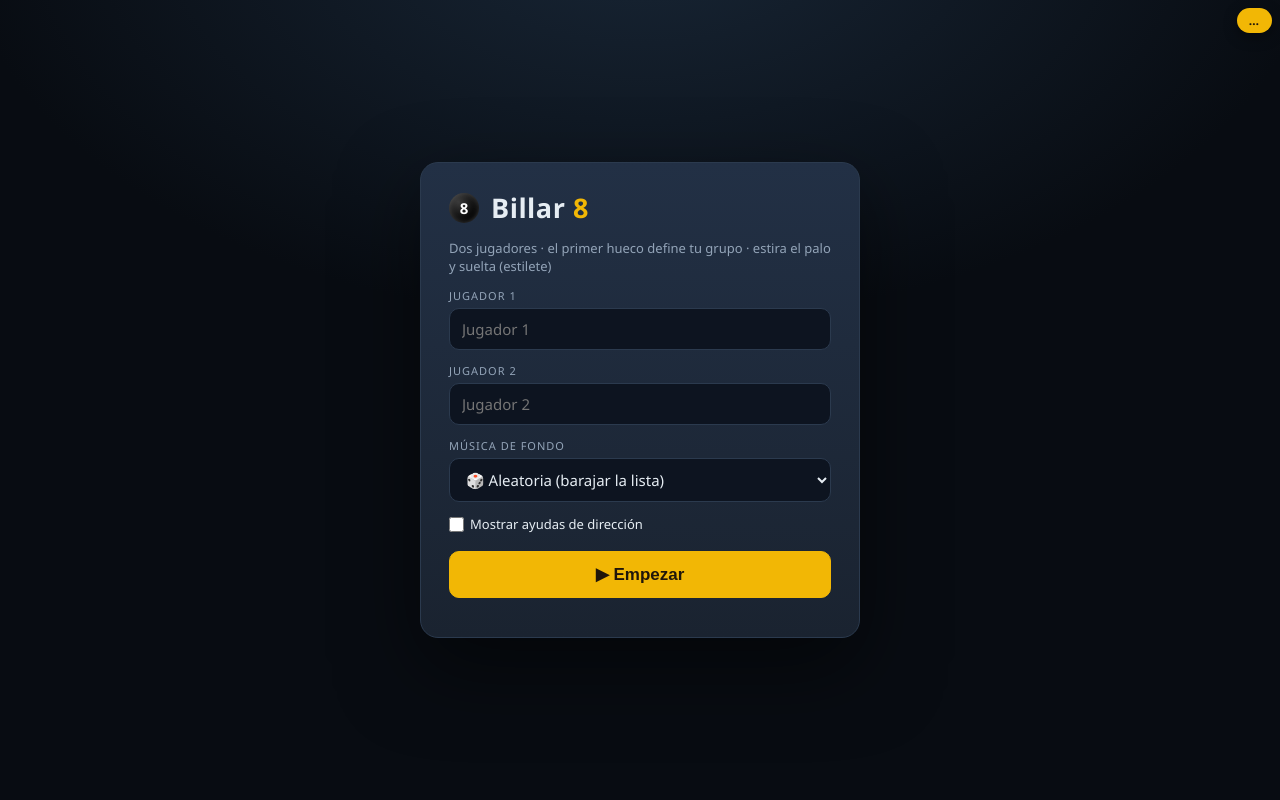
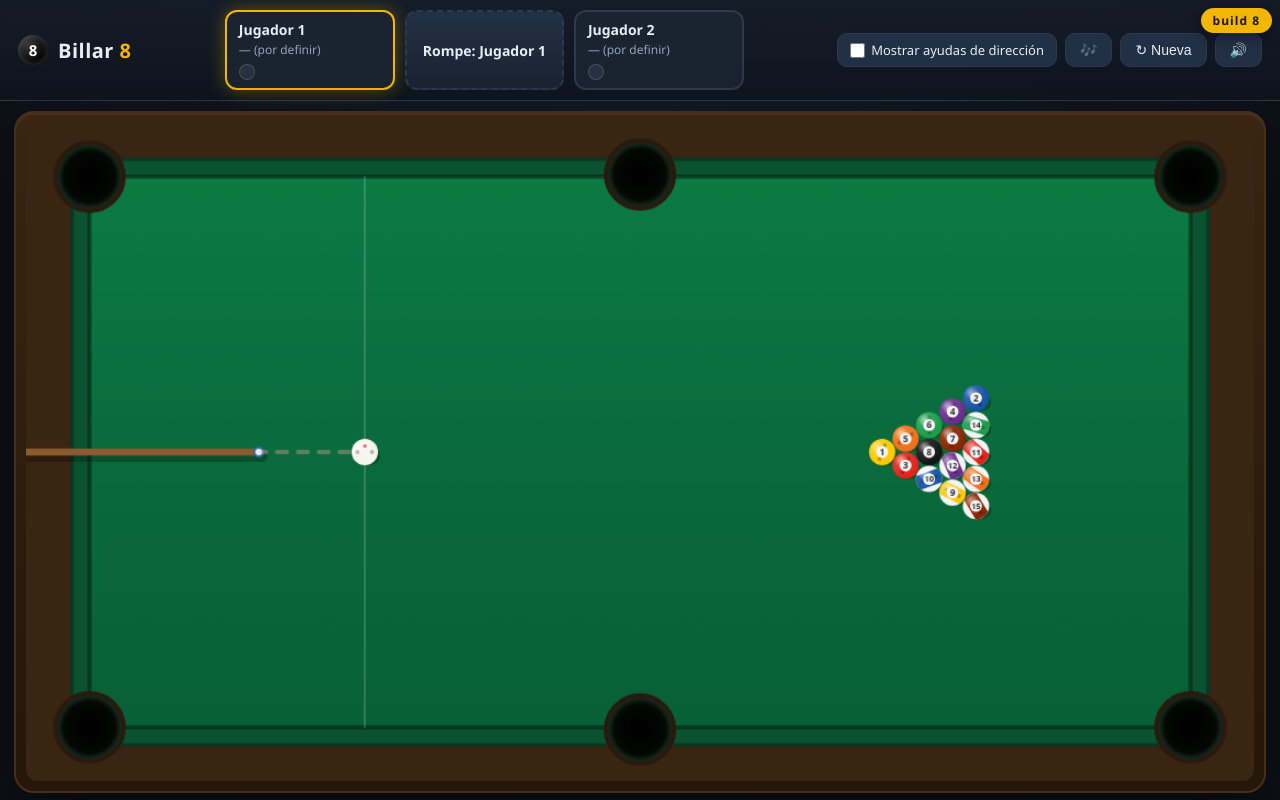
Before and after one commit to katobesto/bzpool, a website: page public/index.html in a window 1280 px wide. Both pictures are taken after a click on the button "▶ Empezar". Shown: the top 800 px of the page. Drawn offline with Linux system fonts and the light colour scheme; no server answers.

Commit message:
build 8: FIX crítico TDZ (BUILD se usaba antes de declararse y mataba todo el game.js en carga) + botones con touchend robusto para iOS (toque tras teclado) + blur del input al empezar + error visible en pantalla si startGame falla

```diff
--- a/public/game.js
+++ b/public/game.js
@@ -33,12 +33,10 @@
     startVer: $("start-ver"),
     buildBadge: $("build-badge"),
   };
-  if (el.buildBadge) el.buildBadge.textContent = "build " + BUILD;
-  if (el.startVer) el.startVer.textContent = "build " + BUILD;
-  console.log("[bzpool] build " + BUILD);
+  // NB: el texto de la insignia se asigna tras declarar BUILD (sección Arranque)
 
   /* ------------------------- Constantes ------------------------- */
-  const BUILD = "7"; // sube este número en cada deploy (se muestra en la pantalla de inicio)
+  const BUILD = "8"; // sube este número en cada deploy (se muestra en la pantalla de inicio)
   const W = canvas.width;   // 1120
   const H = canvas.height;  // 600
   const TABLE = { x: 58, y: 49, w: 1004, h: 502 };
@@ -986,6 +984,9 @@
     el.startScreen.classList.remove("hidden");
   }
   async function startGame() {
+    try {
+      // cierra el teclado móvil si un input lo tiene abierto (iOS)
+      if (document.activeElement && document.activeElement.blur) document.activeElement.blur();
       const n0 = (el.name0.value || "").trim() || "Jugador 1";
       const n1 = (el.name1.value || "").trim() || "Jugador 2";
       saveNames(n0, n1);
@@ -1006,20 +1007,41 @@
       el.startScreen.classList.add("hidden");
       newGame();
       setMsg(n0 + " vs " + n1 + " · " + P(currentPlayer) + " rompe.");
+    } catch (e) {
+      // error visible en pantalla (en el móvil no hay consola a mano)
+      console.error("[bzpool] startGame:", e);
+      setMsg("⚠️ No se pudo empezar: " + (e && e.message ? e.message : e));
+    }
   }
 
   /* ------------------------- Botones ------------------------- */
-  el.btnNew.addEventListener("click", () => { ensureAudio(); openStartScreen(); });
-  el.btnAgain.addEventListener("click", () => { ensureAudio(); openStartScreen(); });
-  el.btnStart.addEventListener("click", () => startGame());
-  el.btnMusic.addEventListener("click", () => music.toggle());
-  el.btnSound.addEventListener("click", () => {
+  // Toque robusto en móvil: en iOS, el primer toque tras escribir en un input
+  // lo "absorbe" el navegador al cerrar el teclado (el click sintético no llega
+  // al botón). Se usa touchend (siempre se dispara) y se suprime el click
+  // duplicado; en escritorio solo actúa el click.
+  let lastTouchTap = 0;
+  function onTap(btn, fn) {
+    btn.addEventListener("touchend", (e) => {
+      e.preventDefault(); // evita el click sintético → sin doble disparo
+      lastTouchTap = Date.now();
+      fn();
+    }, { passive: false });
+    btn.addEventListener("click", () => {
+      if (Date.now() - lastTouchTap < 600) return; // click derivado del touchend
+      fn();
+    });
+  }
+  onTap(el.btnNew, () => { ensureAudio(); openStartScreen(); });
+  onTap(el.btnAgain, () => { ensureAudio(); openStartScreen(); });
+  onTap(el.btnStart, () => startGame());
+  onTap(el.btnMusic, () => music.toggle());
+  onTap(el.btnSound, () => {
     soundOn = !soundOn;
     el.btnSound.textContent = soundOn ? "🔊" : "🔇";
     el.btnSound.setAttribute("aria-pressed", String(soundOn));
     ensureAudio();
   });
-  el.btnSpinReset.addEventListener("click", () => {
+  onTap(el.btnSpinReset, () => {
     spin = { x: 0, y: 0 };
     updateSpinDot();
     setMsg("Efecto quitado: la blanca irá recta.");
@@ -1051,6 +1073,9 @@
   }
 
   /* ------------------------- Arranque ------------------------- */
+  if (el.buildBadge) el.buildBadge.textContent = "build " + BUILD;
+  if (el.startVer) el.startVer.textContent = "build " + BUILD;
+  console.log("[bzpool] build " + BUILD);
   // Punto de depuración (consola del navegador): window.__billar
   if (typeof window !== "undefined") {
     window.__billar = {
--- a/public/index.html
+++ b/public/index.html
@@ -5,7 +5,7 @@
   <meta name="viewport" content="width=device-width, initial-scale=1.0, maximum-scale=1.0, user-scalable=no" />
   <title>Billar 8 · Dos jugadores</title>
   <link rel="preconnect" href="https://fonts.googleapis.com" />
-  <link rel="stylesheet" href="style.css?v=7" />
+  <link rel="stylesheet" href="style.css?v=8" />
 </head>
 <body>
   <header class="topbar">
@@ -123,6 +123,6 @@
     </div>
   </div>
 
-  <script src="game.js?v=7"></script>
+  <script src="game.js?v=8"></script>
 </body>
 </html>
```
Lines whose indentation alone changed are shown as unchanged.
